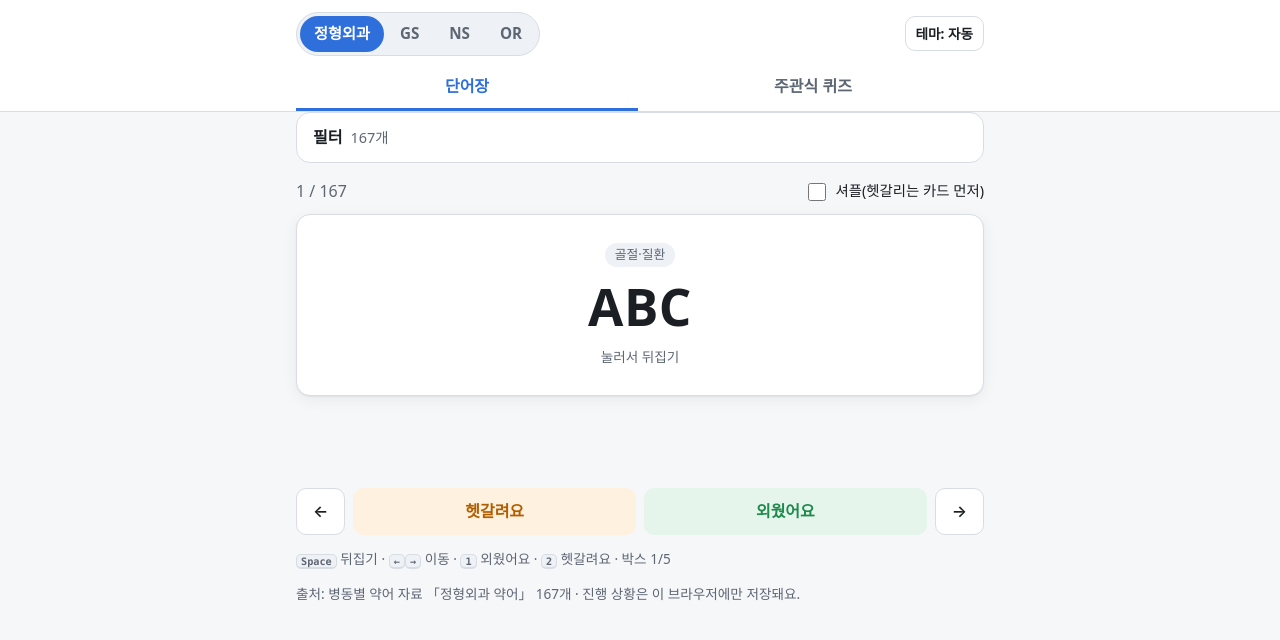
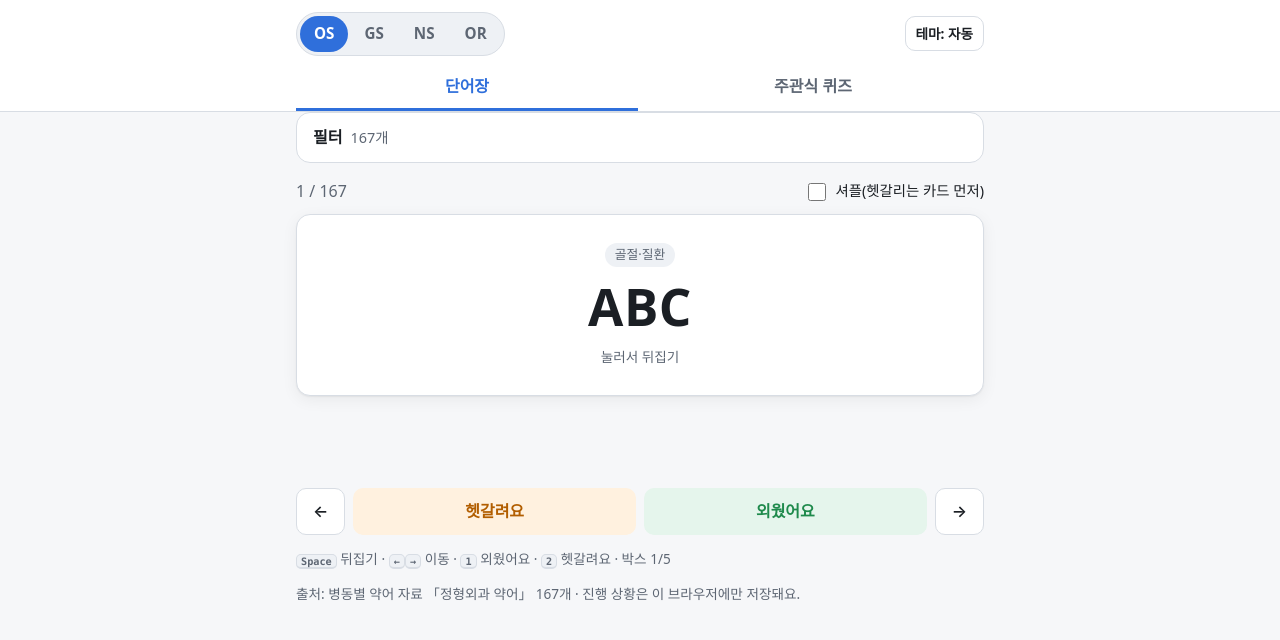
Before and after one commit to 2boramchan/ortho-abbr, a plain HTML site: page index.html in a window 1280 px wide. Drawn offline with Linux system fonts and the light colour scheme.

Commit message:
정형외과 과목 버튼 이름을 OS로 변경
Co-Authored-By: Claude Opus 5.5 <noreply@anthropic.com>

```diff
--- a/index.html
+++ b/index.html
@@ -4,7 +4,7 @@
   <meta charset="utf-8">
   <meta name="viewport" content="width=device-width, initial-scale=1">
   <title>병동 약어</title>
-  <meta name="description" content="간호대 학생을 위한 병동 의학 약어(정형외과·GS·NS·OR) 단어장과 주관식 퀴즈">
+  <meta name="description" content="간호대 학생을 위한 병동 의학 약어(OS·GS·NS·OR) 단어장과 주관식 퀴즈">
   <meta name="color-scheme" content="light dark">
   <link rel="stylesheet" href="css/style.css">
   <script>
@@ -21,7 +21,7 @@
     <div class="wrap top-row">
       <h1 class="sr-only">병동 약어</h1>
       <div class="subjects" id="subjects" role="group" aria-label="과목">
-        <button type="button" data-subject="ortho" aria-pressed="true">정형외과</button>
+        <button type="button" data-subject="ortho" aria-pressed="true" aria-label="정형외과(OS)">OS</button>
         <button type="button" data-subject="gs" aria-pressed="false" aria-label="외과(GS)">GS</button>
         <button type="button" data-subject="ns" aria-pressed="false" aria-label="신경외과(NS)">NS</button>
         <button type="button" data-subject="or" aria-pressed="false" aria-label="수술장(OR)">OR</button>
--- a/js/app.js
+++ b/js/app.js
@@ -7,7 +7,7 @@ const $ = (id) => document.getElementById(id);
 // 과목(단원). 과목마다 데이터·분류·진행 상황·필터가 따로 관리된다.
 const SUBJECTS = {
   ortho: {
-    name: '정형외과',
+    name: '정형외과(OS)',
     file: 'data/ortho.json',
     tags: ['수술명', '골절·질환', '해부·근육', '검사·치료', '깁스·보조기', '기타'],
     source: '병동별 약어 자료 「정형외과 약어」',
```
Also changed, not shown: 1 other file.
